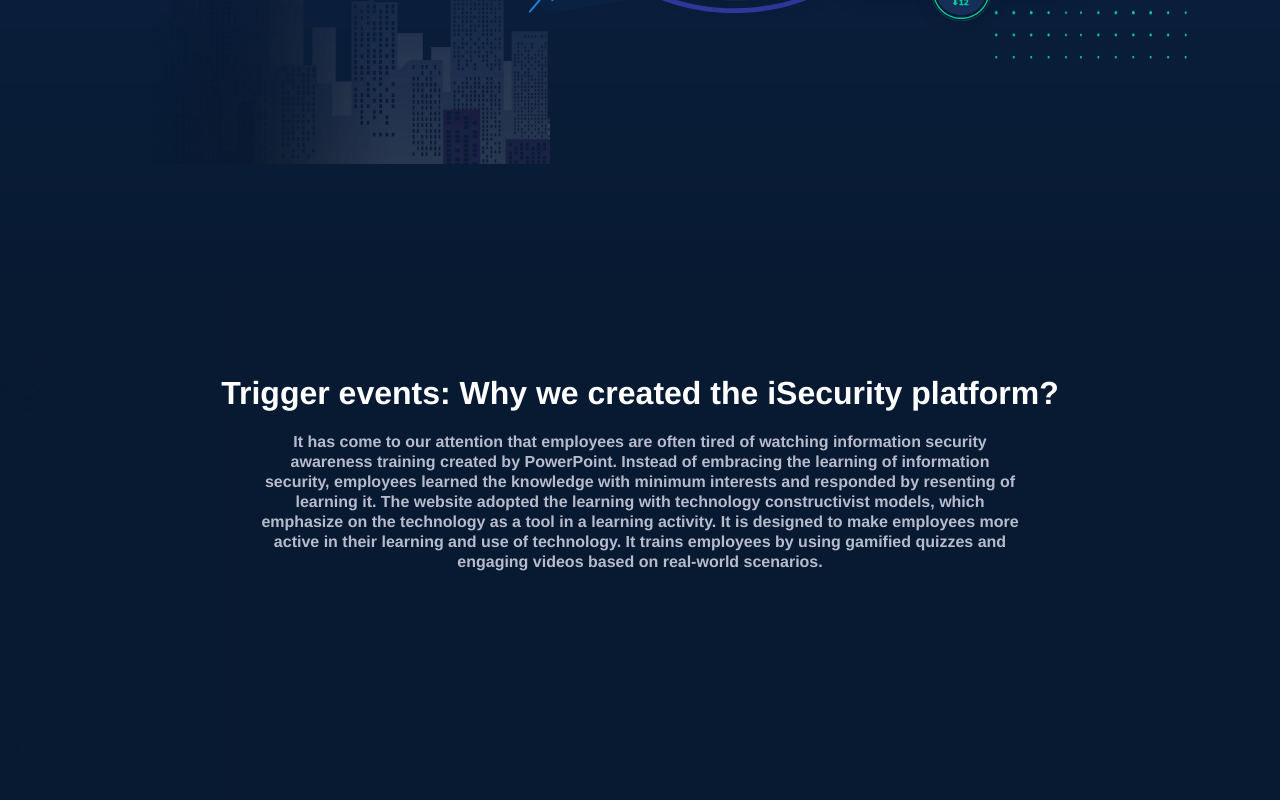
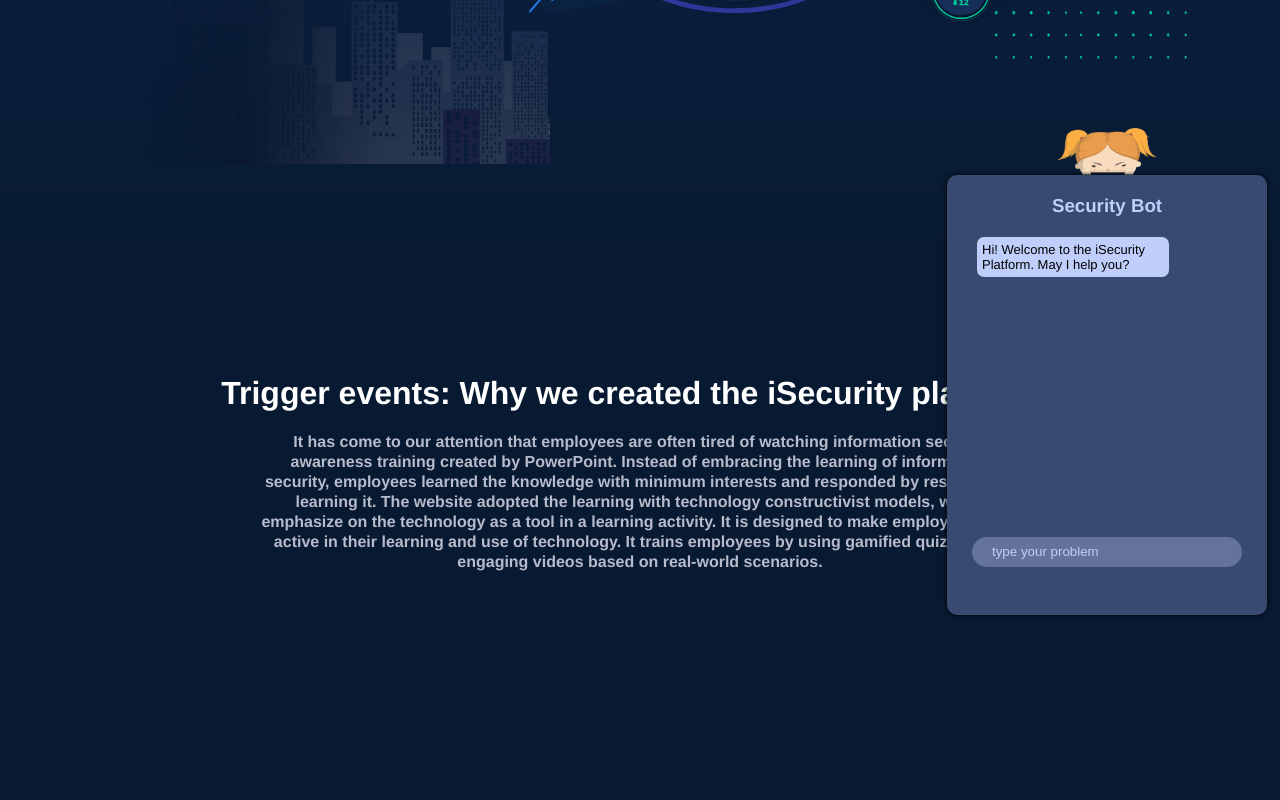
Before and after one commit to HDhuangdi/wb, a Vue app: page / in a window 1280 px wide. Shown: the part 620-1420 px from the top of the page. Built offline with nearby package versions, Linux system fonts and the light colour scheme.

Commit message:
新增机器人

```diff
--- a/src/App.vue
+++ b/src/App.vue
@@ -1,12 +1,14 @@
 <template>
   <div id="app">
     <router-view />
+    <Robot></Robot>
   </div>
 </template>
 
 <script>
+import Robot from '@/components/Robot'
 export default {
-  components: {},
+  components: {Robot},
   created() {
     window.__IS_PINIA_INSTALLED__ = true;
   },
--- /dev/null
+++ b/src/components/Robot.vue
@@ -0,0 +1,193 @@
+<template>
+  <div class="robot" ref="robot" :class="{ active }">
+    <img
+      class="avatar"
+      @click="active = true"
+      :src="require('@/assets/images/robot.png')"
+      alt=""
+    />
+    <div class="chat-box">
+      <h3 class="title">Security Bot</h3>
+      <div class="chart-box-container">
+        <ul class="chart-history" ref="list">
+          <li
+            v-for="(record, index) of chartHistory"
+            :key="index"
+            :class="{
+              'robot-record': record.from === 'robot',
+              'user-record': record.from === 'user',
+            }"
+          >
+            <div class="record-content">
+              {{ record.content }}
+            </div>
+          </li>
+        </ul>
+      </div>
+      <div class="input-container">
+        <input
+          @keydown.enter="submit"
+          v-model="inputVal"
+          type="text"
+          placeholder="type your problem"
+        />
+      </div>
+    </div>
+  </div>
+</template>
+
+<script>
+import fetchAnswer from "./dialogue";
+
+export default {
+  data: () => ({
+    active: false,
+    inputVal: "",
+    chartHistory: [
+      {
+        from: "robot",
+        content: "Hi! Welcome to the iSecurity Platform. May I help you?",
+      },
+    ],
+  }),
+  watch: {
+    "chartHistory.length": {
+      handler(v) {
+        const lastRecord = this.chartHistory[v - 1];
+        if (lastRecord.from === "robot") return;
+        const answer = fetchAnswer(lastRecord.content);
+        this.chartHistory.push({
+          from: "robot",
+          content: answer,
+        });
+      },
+    },
+  },
+  mounted() {
+    document.body.addEventListener("click", this.clickHandler.bind(this));
+  },
+  methods: {
+    clickHandler(e) {
+      if (!e.path.find((el) => el === this.$refs.robot)) {
+        this.active = false;
+      }
+    },
+    async submit() {
+      if (!this.inputVal.trim()) {
+        this.inputVal = "";
+        return;
+      }
+      this.chartHistory.push({
+        from: "user",
+        content: this.inputVal,
+      });
+      this.inputVal = "";
+      await this.$nextTick();
+      this.$refs.list.scrollTop = this.$refs.list.scrollHeight + 100;
+    },
+  },
+  beforeDestroy() {
+    document.body.removeEventListener("click", this.clickHandler);
+  },
+};
+</script>
+
+<style lang="less" scoped>
+.robot {
+  position: fixed;
+  bottom: 0;
+  right: 13px;
+  display: flex;
+  flex-direction: column;
+  align-items: center;
+  transform: translate(0, 93.5%);
+  transition: transform 0.3s;
+  &:hover {
+    transform: translate(0, 90%);
+  }
+  &.active {
+    transform: translate(0, 35%);
+  }
+  .chat-box {
+    width: 300px;
+    height: 400px;
+    background-color: #394a70;
+    border-radius: 10px;
+    box-shadow: 0 0px 5px 0 #000;
+    padding: 20px 10px;
+    display: flex;
+    flex-direction: column;
+    align-items: center;
+    .title {
+      text-align: center;
+      color: #bfcefb;
+    }
+    .chart-box-container {
+      width: 100%;
+      height: 70%;
+      border-radius: 10px;
+      padding: 10px 0;
+      ul {
+        height: 100%;
+        overflow-y: auto;
+        list-style: none;
+      }
+      li {
+        display: flex;
+        margin-top: 10px;
+        padding: 0 20px;
+        &.robot-record {
+          justify-content: flex-start;
+          .record-content {
+            background-color: #bfcefb;
+          }
+        }
+        &.user-record {
+          justify-content: flex-end;
+          .record-content {
+            background-color: #00c6be;
+            color: #fff;
+          }
+        }
+        .record-content {
+          border-radius: 7px;
+          max-width: 70%;
+          font-size: 13px;
+          padding: 5px;
+        }
+      }
+    }
+    .input-container {
+      width: 90%;
+      margin-top: 20px;
+      input {
+        box-sizing: border-box;
+        width: 100%;
+        height: 30px;
+        border-radius: 20px;
+        border: 0;
+        background-color: #64739c;
+        color: #bfcefb;
+        outline: none;
+        padding: 0 20px;
+        transition: all 0.5s;
+        cursor: pointer;
+        &::placeholder {
+          color: #bfcefb;
+        }
+        &:hover {
+          background-color: #bfcefb;
+          color: #0d2547;
+          &::placeholder {
+            color: #0d2547;
+          }
+        }
+      }
+    }
+  }
+  .avatar {
+    width: 100px;
+    cursor: pointer;
+  }
+}
+</style>
--- /dev/null
+++ b/src/components/dialogue.js
@@ -0,0 +1,74 @@
+import {userStore as useUserStore} from '@/store'
+
+const dialogues = [
+  {
+    Q: "Hello",
+    A: "hi! Welcome to the iSecurity Platform. May I help you?",
+  },
+  {
+    Q: "Where are the training games and learning materials?",
+    A: "The training games and learning materials can be found under the resources section.",
+  },
+  {
+    Q: "Where can I take the lessons?",
+    A: "The lessons can be taken under the activities section.",
+  },
+  {
+    Q: "Go to the support page.",
+    A: "Here is the link.",
+  },
+  {
+    Q: "Go to the feedback page.",
+    A: "Here is the link.",
+  },
+  {
+    Q: "What is information security?",
+    A: "Information security is the act of protecting digital information assets.",
+  },
+  {
+    Q: "What is my score of lesson 1?",
+    A: "",
+  },
+  {
+    Q: "What is my score of lesson 2?",
+    A: "",
+  },
+  {
+    Q: "What is my score of lesson 3？",
+    A: "",
+  },
+];
+
+const fetchAnswer = (query) => {
+  let formatedQuery = query.toLocaleLowerCase().replace(/[\s\?\.]/g, "");
+  let foundAnswer;
+  for (const dialogue of dialogues) {
+    let formatedQ = dialogue.Q.toLocaleLowerCase().replace(/[\s\?\.]/g, "");
+    if (formatedQuery === formatedQ) {
+      foundAnswer = dialogue.A;
+      const userStore = useUserStore()
+      switch (formatedQuery) {
+        case 'whatismyscoreoflesson1':
+          foundAnswer = userStore.lesson1
+          break;
+        case 'whatismyscoreoflesson2':
+          foundAnswer = userStore.lesson2
+          break;
+        case 'whatismyscoreoflesson3':
+          foundAnswer = userStore.lesson3
+          break;
+        default:
+          break;
+      }
+      break
+    } else {
+      continue;
+    }
+  }
+  if (!foundAnswer) {
+    foundAnswer = "Please contact manual customer service.";
+  }
+  return foundAnswer
+};
+
+export default fetchAnswer;
--- a/src/views/Home.vue
+++ b/src/views/Home.vue
@@ -249,7 +249,7 @@ import Nav from '@/components/Nav'
 
 export default {
   components: {
-    Nav
+    Nav,
   },
   data: () => ({
     activeIndex: 0
--- a/src/views/LearningAnalytics.vue
+++ b/src/views/LearningAnalytics.vue
@@ -55,7 +55,7 @@ export default {
         message: "Please login first",
         type: "warning",
       });
-      this.$router.push("/login");
+      this.$router.replace("/login");
     }
   },
   data: () => ({
```
Also changed, not shown: src/assets/images/robot.png (added), 1 other file (tests, documents, lock files or other folders).
